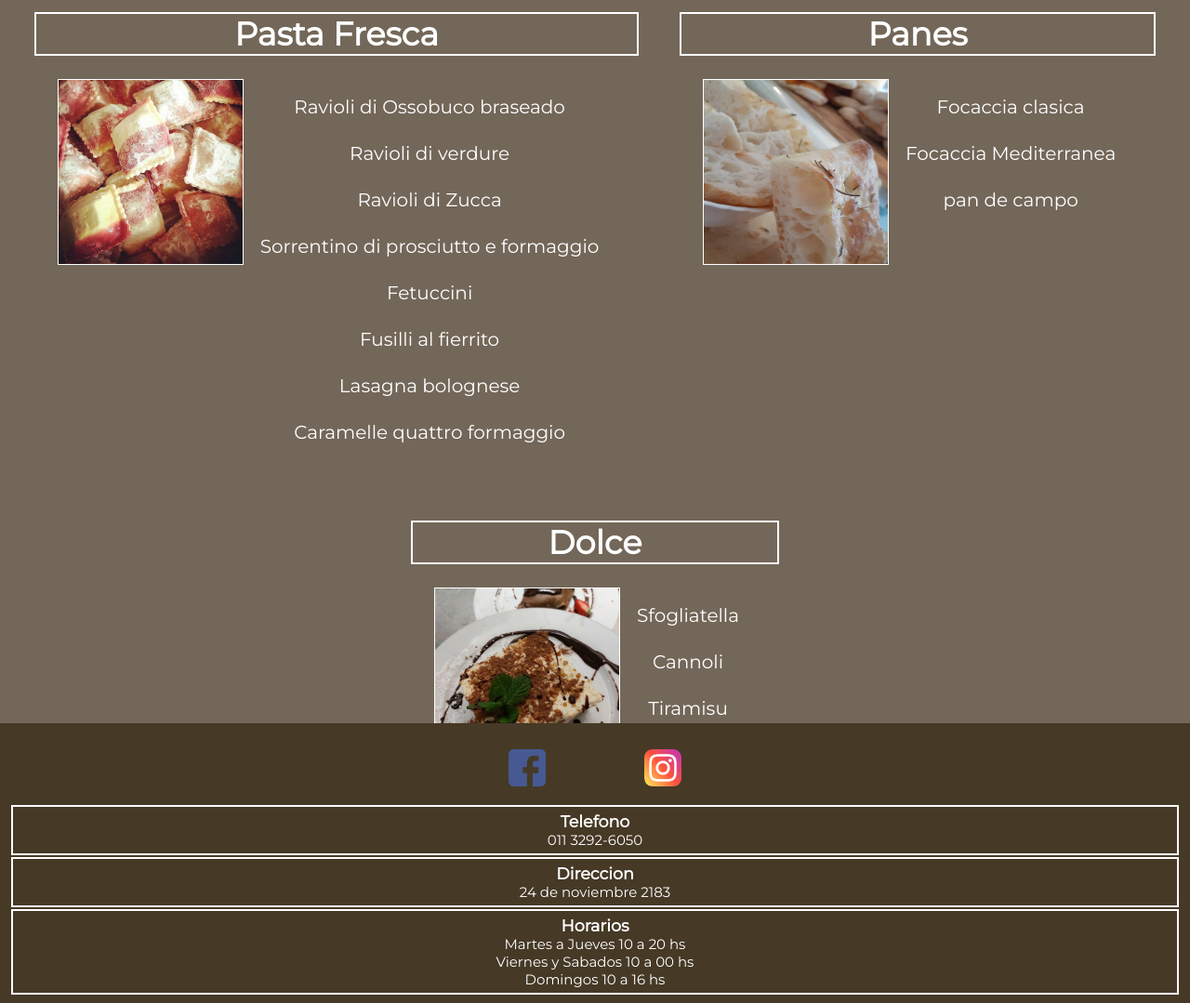
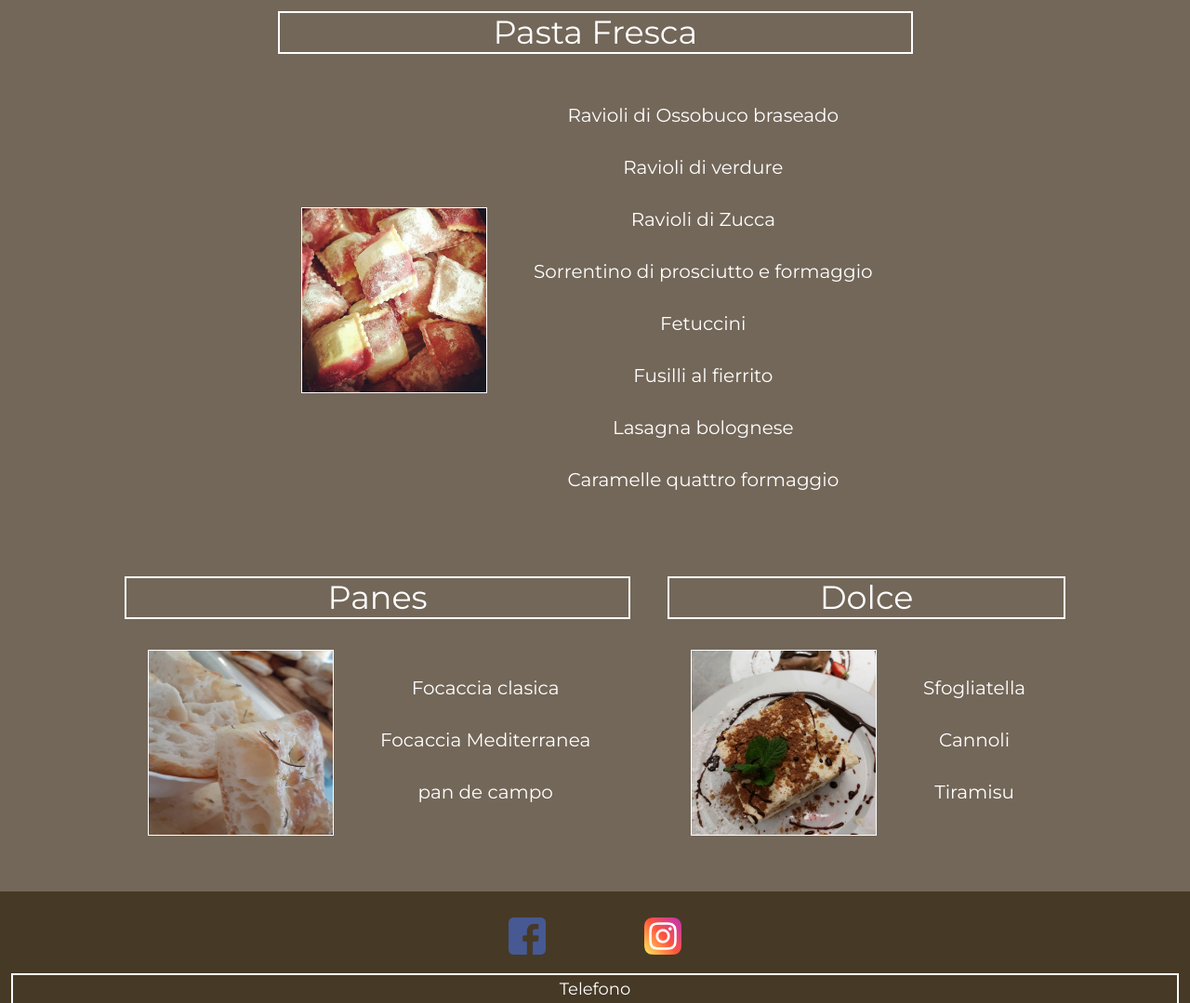
Before and after one commit to Gonzasabba/sangiovese, a plain HTML site: page pages/menu.html in a window 1280 px wide. Shown: the part 279-1358 px from the top of the page at 93% size. Drawn offline with nearby package versions, Linux system fonts and the light colour scheme.

Commit message:
animaciones

```diff
--- a/css/style.css
+++ b/css/style.css
@@ -90,8 +90,9 @@ main .main-contenido{
     margin: 10px;
     color: white;
     width: 700px;
+    animation-duration: 5s;
+}
 
-}
 
 .texto-nosotros h3{
     font-size: 35px;
@@ -104,6 +105,7 @@ main .main-contenido{
     margin: 10px;
     border: 3px solid white;
     filter: contrast(0.8);
+    animation-duration: 5s;
 }
 
 /* --------------- MENU --------------- */
@@ -121,17 +123,18 @@ section div h2{
     padding: 30px;
     text-align: center;
     background-color: #736759;
+    margin: 0px;
 }
 .menu{
     display: flex;
-    justify-content: space-around;
+    justify-content: center;
     align-items: flex-start;
-    height: 100vh;
+    height: 100%;
     padding: 15px;
     font-family: 'Montserrat';
     background-color: #736759;
     flex-wrap: wrap;
-}
+    }
 
 .pasta-fresca{
     display: flex;
@@ -141,6 +144,7 @@ section div h2{
     flex-direction: column;
     justify-content: center;
     text-align: center;
+    animation-duration: 1.3s;
 }
 .pasta-fresca h3{
     font-size: 35px;
@@ -151,6 +155,7 @@ section div h2{
     display: flex;
     margin: 15px;
     padding: 10px;
+    align-items: center;
 }
 
 div ul li{
@@ -170,6 +175,8 @@ div ul li{
     flex-direction: column;
     justify-content: center;
     text-align: center;
+    animation-duration: 1.3s;
+    animation-delay: 0.5s;
 }
 
 .panes h3{
@@ -181,6 +188,7 @@ div ul li{
     display: flex;
     margin: 15px;
     padding: 10px;
+    align-items: center;
 }
 
 .dolce{
@@ -191,6 +199,8 @@ div ul li{
     flex-direction: column;
     justify-content: center;
     text-align: center;
+    animation-duration: 1.3s;
+    animation-delay: 1s;
 }
 
 .dolce h3{
@@ -202,6 +212,7 @@ div ul li{
     display: flex;
     margin: 15px;
     padding: 10px;
+    align-items: center;
 }
 
 /* --------------- GALERIA --------------- */
@@ -218,7 +229,6 @@ div ul li{
     width: 100%;
     height: 400px;
     object-fit: cover;
-    border: 2px solid white;
     filter: contrast(0.9);
 }
 /*
@@ -357,6 +367,14 @@ footer div .logo2{
 
 }
 
+.telefono h3{
+    font-size: 18px;
+}
+
+.telefono p{
+    margin: 2px;
+}
+
 .direccion {
     text-align: center;
     font-family: 'Montserrat';
@@ -365,6 +383,13 @@ footer div .logo2{
     margin: 2px;
     border: 2px solid white;
     color: white
+}
+
+.direccion h3{
+    font-size: 18px;
+}
+.direccion p{
+    margin: 2px;
 }
 
 .horarios {
@@ -377,6 +402,12 @@ footer div .logo2{
     color: white
 }
 
+.horarios h3{
+    font-size: 18px;
+}
+.horarios p{
+    margin: 2px;
+}
 /* --------- MEDIA QUERYS ----------- */
 
 
--- a/pages/menu.html
+++ b/pages/menu.html
@@ -4,6 +4,11 @@
     <meta charset="UTF-8">
     <meta http-equiv="X-UA-Compatible" content="IE=edge">
     <meta name="viewport" content="width=device-width, initial-scale=1.0">
+    <link
+    rel="stylesheet"
+    href="https://cdnjs.cloudflare.com/ajax/libs/animate.css/4.1.1/animate.min.css"
+    />
+    <link rel="stylesheet" href="https://cdn.jsdelivr.net/npm/bootstrap@5.0.2/dist/css/bootstrap.min.css" rel="stylesheet" integrity="sha384-EVSTQN3/azprG1Anm3QDgpJLIm9Nao0Yz1ztcQTwFspd3yD65VohhpuuCOmLASjC" crossorigin="anonymous">
     <link rel="stylesheet" href="../css/style.css">
     <link href="https://fonts.googleapis.com/css2?family=Montserrat:ital,wght@0,300;0,400;1,300;1,400&family=Roboto:ital,wght@1,300&display=swap" rel="stylesheet">
     <title>Document</title>
@@ -29,7 +34,7 @@
                 <h2>Menú</h2>
             </div>
             <div class="menu">
-            <div class="pasta-fresca">
+            <div class="pasta-fresca animate__animated animate__zoomIn">
                 <div>
                     <h3>Pasta Fresca</h3>
                 </div>
@@ -49,7 +54,7 @@
                     </div>
                 </div>
             </div>
-            <div class="panes">
+            <div class="panes animate__animated animate__zoomIn">
                 <div>
                     <h3>Panes</h3>
                 </div>
@@ -64,7 +69,7 @@
                     </div>
                 </div>
             </div>
-            <div class="dolce">
+            <div class="dolce animate__animated animate__zoomIn">
                 <div>
                     <h3>Dolce</h3>
                 </div>
```
Also changed, not shown: index.html (+8 -4 lines), pages/Contacto.html (+1 -0 lines), pages/Galeria.html (+1 -0 lines), pages/Nosotros.html (+7 -2 lines).
